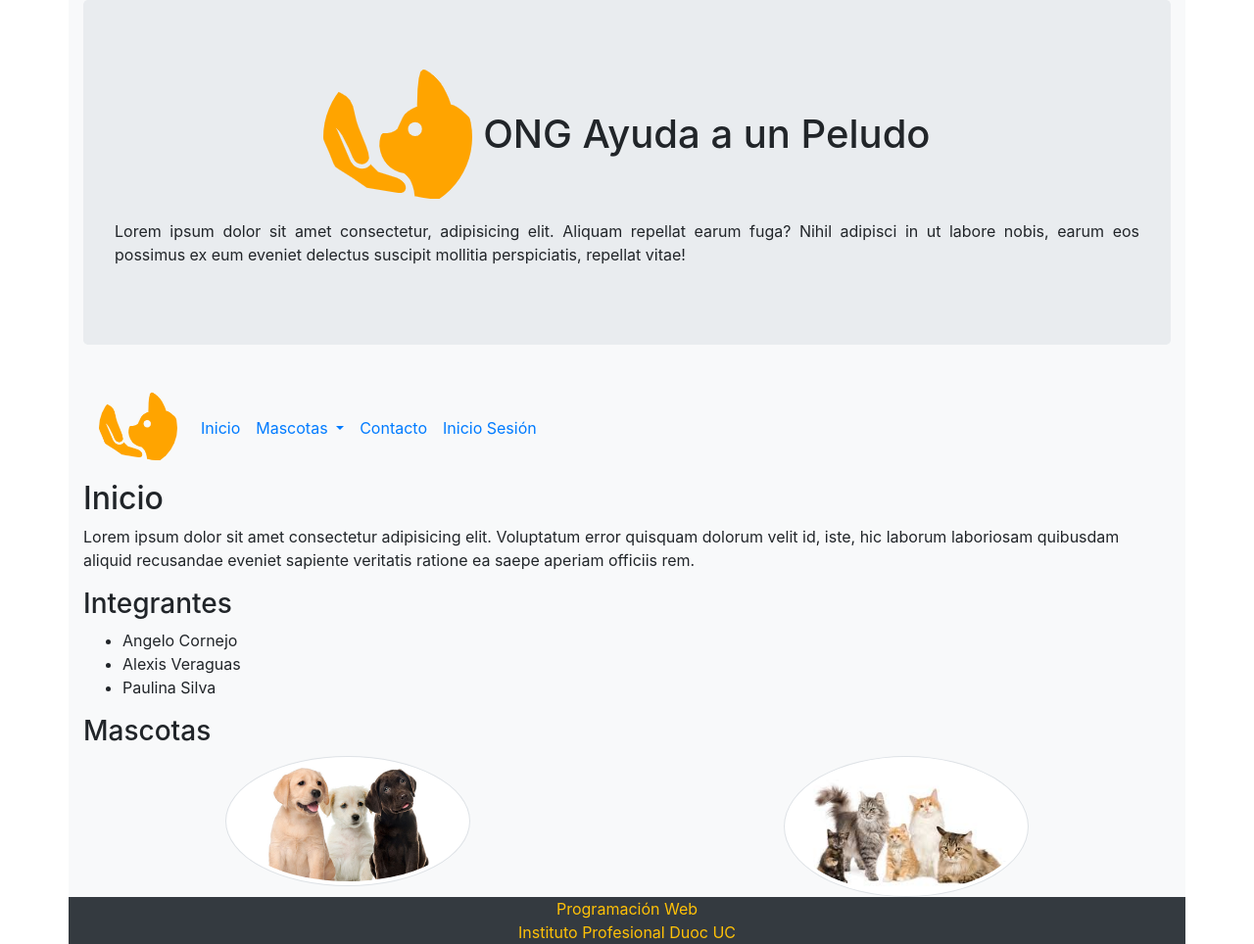
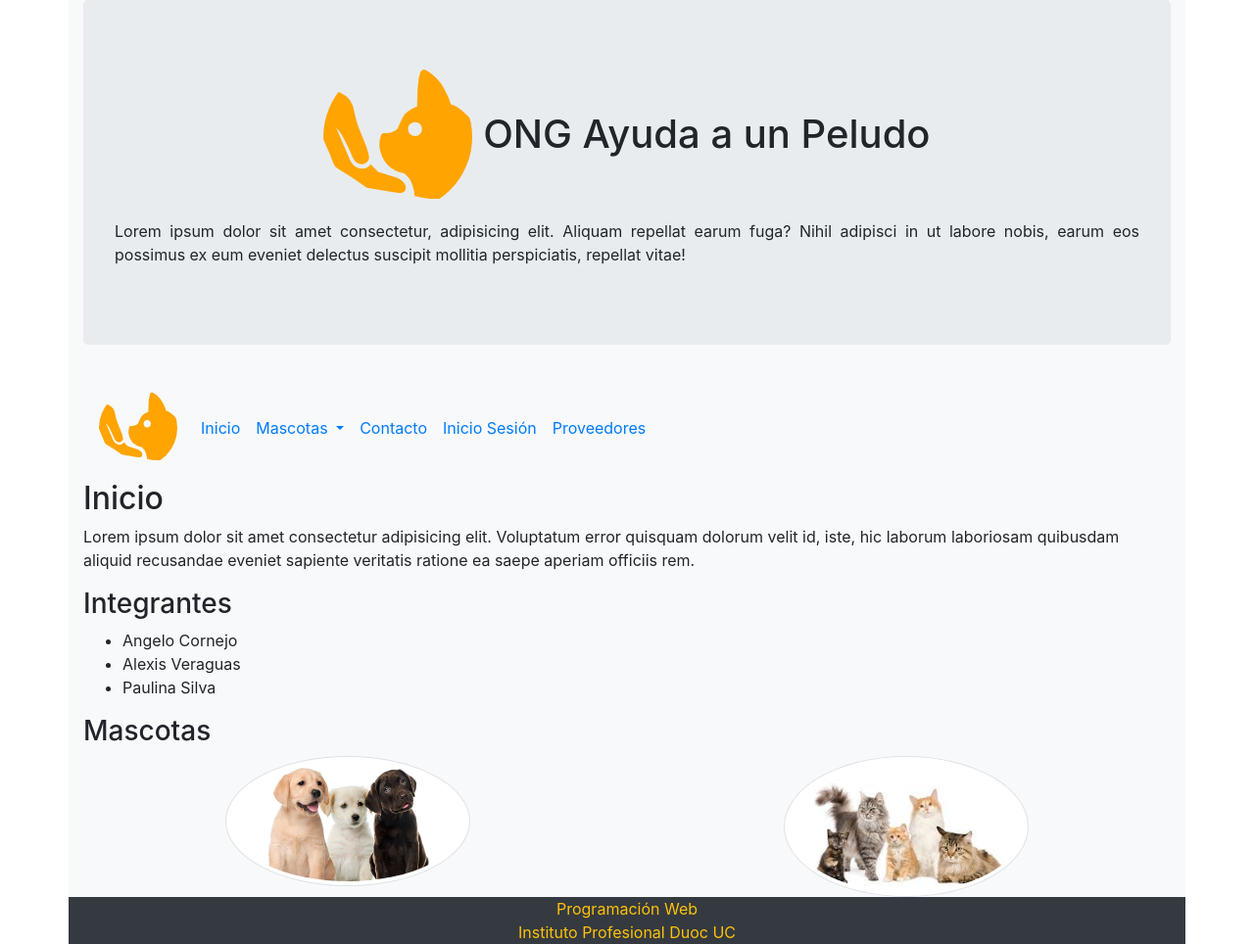
Before and after one commit to Paulysile/ONG_P3_PWEB, a Django app: page / in a window 1280 px wide. Shown: the whole page at 98% size. Run offline with Django 3.2, Linux system fonts and the light colour scheme; some libraries are stand-ins or nearby versions.

Commit message:
actualización de barra de menu
actualización barra de menude todos los html, menos de pero y gatos

```diff
--- a/core/templates/core/contacto.html
+++ b/core/templates/core/contacto.html
@@ -54,6 +54,10 @@
                     </li>
                     <li class="nav-item">
                         <a class="nav-link" href="/formulario">Inicio Sesión</a>
+                    </li>
+                    <li class="nav-item">
+
+                        <a class="nav-link" href="/proveedores">Proveedores</a>
                     </li>
                 </ul>
             </nav>
--- a/core/templates/core/formulario-enviado.html
+++ b/core/templates/core/formulario-enviado.html
@@ -58,6 +58,10 @@
                     <li class="nav-item">
                         <a class="nav-link" href="/formulario">Inicio Sesión</a>
                     </li>
+                    <li class="nav-item">
+
+                        <a class="nav-link" href="/proveedores">Proveedores</a>
+                    </li>
                 </ul>
             </nav>
             <main class="flex-fill">
--- a/core/templates/core/formulario.html
+++ b/core/templates/core/formulario.html
@@ -61,6 +61,10 @@
                 <li class="nav-item">
                     <a class="nav-link" href="/formulario">Inicio Sesión</a>
                 </li>
+                <li class="nav-item">
+
+                    <a class="nav-link" href="/proveedores">Proveedores</a>
+                </li>
             </ul>
         </nav>
         <div class=" div-formulario">
--- a/core/templates/core/index.html
+++ b/core/templates/core/index.html
@@ -57,6 +57,10 @@
 
                 <li class="nav-item">
                     <a class="nav-link" href="/formulario">Inicio Sesión</a>
+                </li>
+                <li class="nav-item">
+
+                    <a class="nav-link" href="/proveedores">Proveedores</a>
                 </li>
             </ul>
         </nav>
--- a/core/templates/core/login-exitoso.html
+++ b/core/templates/core/login-exitoso.html
@@ -58,6 +58,10 @@
                     <li class="nav-item">
                         <a class="nav-link" href="/formulario">Inicio Sesión</a>
                     </li>
+                    <li class="nav-item">
+
+                        <a class="nav-link" href="/proveedores">Proveedores</a>
+                    </li>
                 </ul>
             </nav>
             <main class="flex-fill">
```
